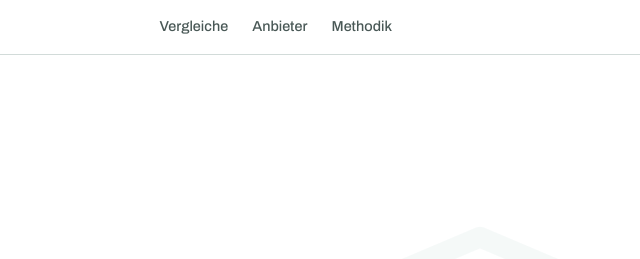
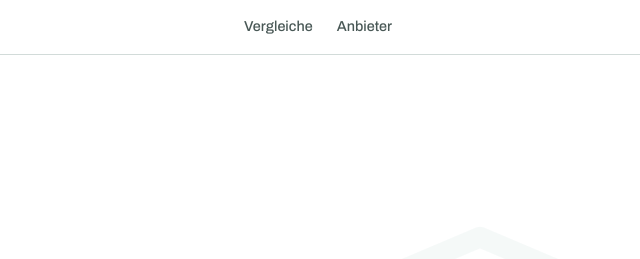
Before and after one commit to famlinwohnungen-dev/affiliategrowth, an Astro site in the folder website/: page / in a window 1280 px wide. Shown: the top 259 px of the page, 640-1280 px from the left. Built offline with nearby package versions, Linux system fonts and the light colour scheme; Astro itself is replaced by a stand-in of ours.

Commit message:
Methodik aus der Hauptnavigation nehmen
Rechtlich ist die Seite nicht vorgeschrieben: Die Impressumspflicht nach
§ 5 DDG und die Datenschutzerklaerung nach Art. 13 DSGVO sind eigene Seiten,
und die Werbekennzeichnung nach § 5a Abs. 4 UWG traegt das Sternchen am Link
zusammen mit der Fusszeile - eine Methodikseite erfuellt davon nichts.

In der Kopfzeile war sie trotzdem falsch platziert. Wer oben klickt, sucht
ein Produkt. Es bleiben zwei Eintraege: Vergleiche und Anbieter.

Die Seite selbst bleibt und ist ueber das Info-Widget auf jeder Seite
erreichbar, wo sie neben Datenschutz und Impressum steht. Sie ist die
einzige Stelle, an der offengelegt wird, dass die Auswahl auf Anbieter mit
deutschem Partnerprogramm beschraenkt ist und dass die BSI-Warnung zu
Kaspersky gegen das eigene wirtschaftliche Interesse steht. Ohne diese
Offenlegung waere "unabhaengige Vergleiche" eine Behauptung ohne Deckung.

Geprueft: /methodik/ liefert weiter 200, im Info-Widget verlinkt, Tippziel
78 px. UI-Audit bei 320 px leer.

Co-Authored-By: Claude Opus 5 <noreply@anthropic.com>

```diff
--- a/website/src/components/Header.astro
+++ b/website/src/components/Header.astro
@@ -10,7 +10,6 @@ import Logo from "./Logo.astro";
     <nav aria-label="Hauptnavigation">
       <a href="/artikel/">Vergleiche</a>
       <a href="/anbieter/">Anbieter</a>
-      <a href="/methodik/">Methodik</a>
     </nav>
   </div>
 </header>
```
